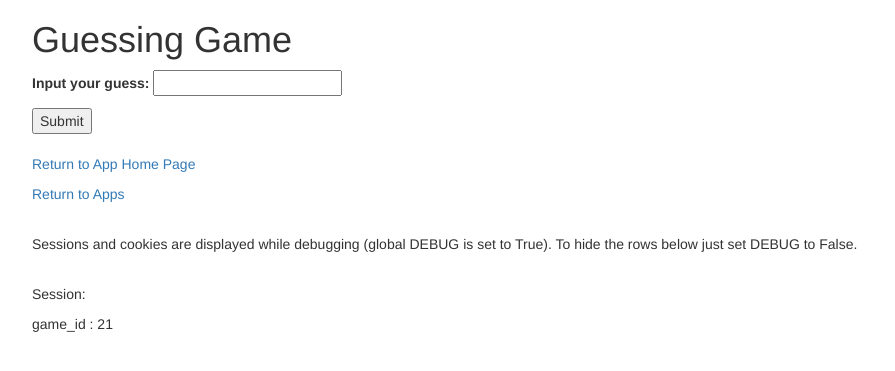
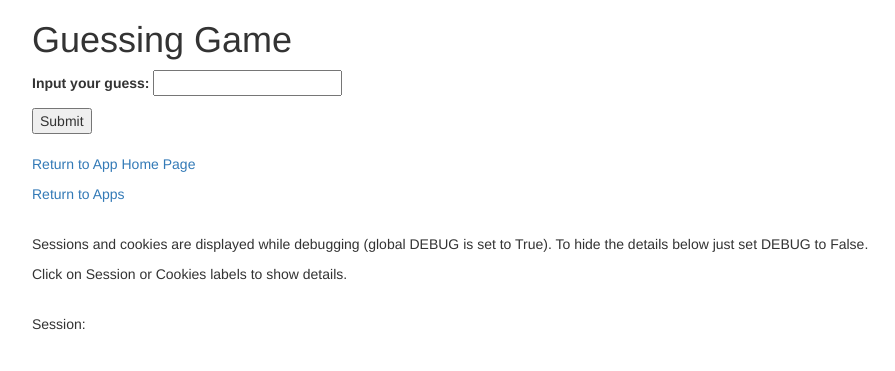
Before and after one commit to chornenkj/university-michigan-django, a Django app: page /guess/try/ in a window 1280 px wide. Shown: the top 371 px of the page, without its empty margins (38-933 px from the left). Run offline with Django 3.2, Linux system fonts and the light colour scheme; data comes from the database, SQL or seed files in the repository; both versions use the stored data as it was after the commit; some libraries are stand-ins or nearby versions.

Commit message:
Add details tag for session and cookies

```diff
--- a/mysite/guess/templates/guess/next_try.html
+++ b/mysite/guess/templates/guess/next_try.html
@@ -36,23 +36,28 @@ Guess Game by Chornenkj
 
     {% if cs or cc %}
     <br><p>Sessions and cookies are displayed while debugging (global DEBUG is set to True).
-    To hide the rows below just set DEBUG to False.</p>
+    To hide the details below just set DEBUG to False.</p>
+    <p>Click on Session or Cookies labels to show details.</p>
     {% endif %}
 
     {% if cs %}
     <br>
-    <p>Session:</p>
+    <details>
+    <summary>Session:</summary>
     {% for key, value in cs.items %}
     <p>{{ key }} : {{ value }}</p>
     {% endfor %}
+    </details>
     {% endif %}
 
     {% if cc %}
     <br>
-    <p>Cookies:</p>
+    <details>
+    <summary>Cookies:</summary>
     {% for key, value in cc.items %}
     <p>{{ key }} : {{ value }}</p>
     {% endfor %}
+    </details>
     {% endif %}
 
 {% endblock %}
```
Also changed, not shown: mysite/db.sqlite3.
